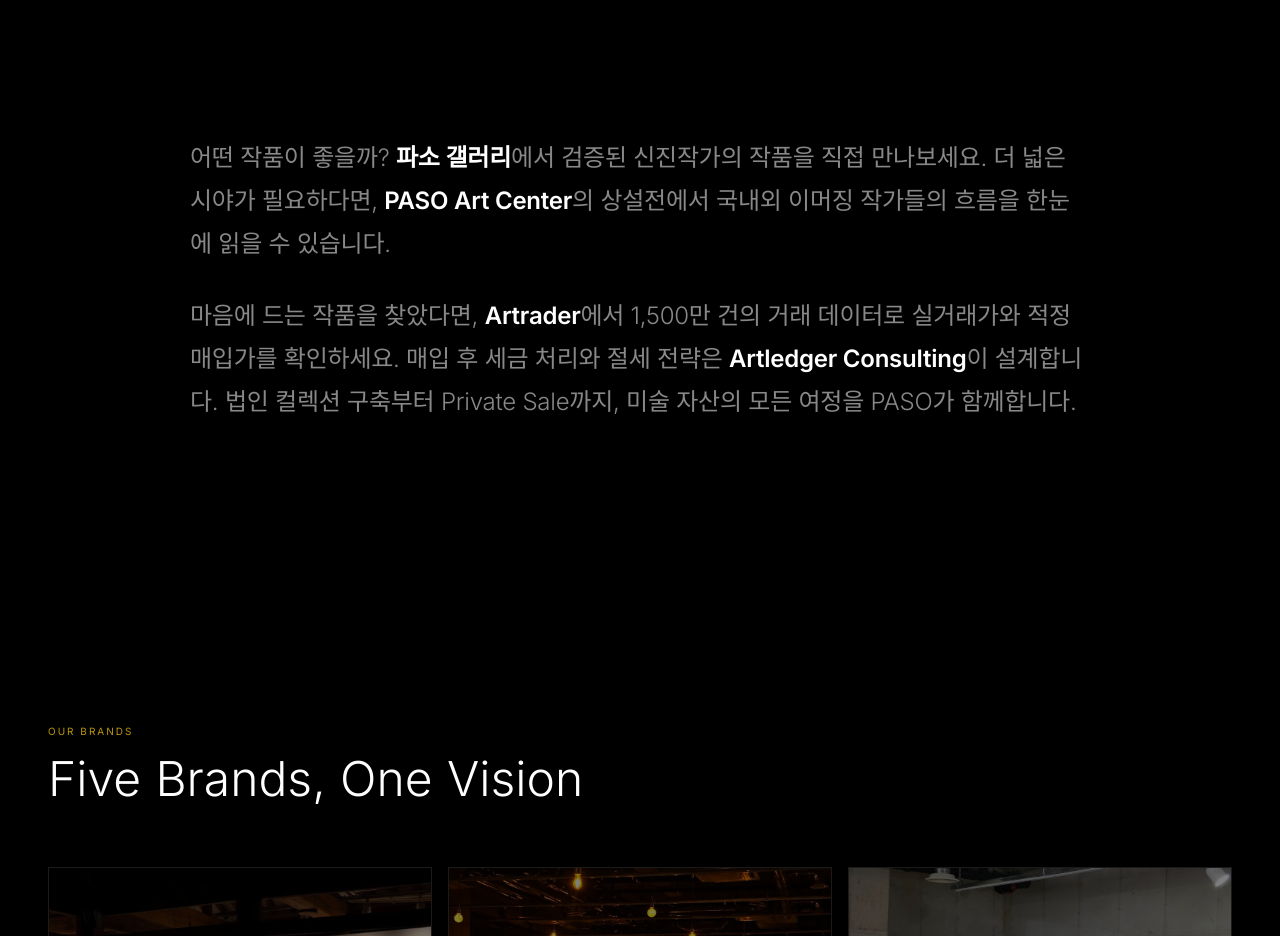
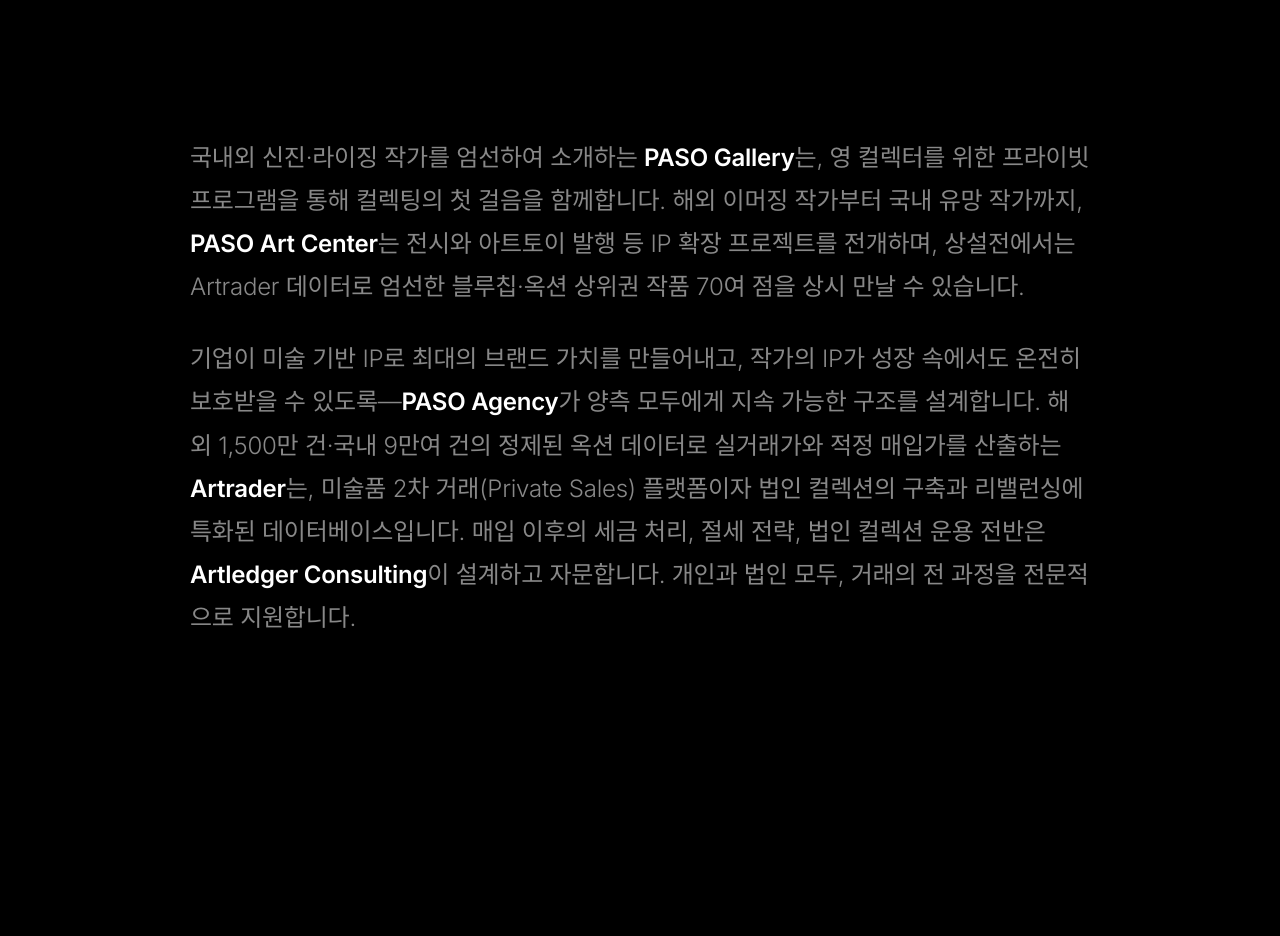
Before and after one commit to makim-414/pasocorp, a Next.js app: page / in a window 1280 px wide. Shown: the part 3640-4576 px from the top of the page. Built offline with nearby package versions, Linux system fonts and the light colour scheme.

Commit message:
Update HoverPreviewProcess with new brand copy

```diff
--- a/src/components/HoverPreviewProcess.tsx
+++ b/src/components/HoverPreviewProcess.tsx
@@ -212,10 +212,10 @@
       <div className="hp-process-section mt-8">
         <div className="hp-text-block">
           <p>
-            어떤 작품이 좋을까? <HoverLink {...linkProps("gallery")}>파소 갤러리</HoverLink>에서 검증된 신진작가의 작품을 직접 만나보세요. 더 넓은 시야가 필요하다면, <HoverLink {...linkProps("artcenter")}>PASO Art Center</HoverLink>의 상설전에서 국내외 이머징 작가들의 흐름을 한눈에 읽을 수 있습니다.
+            국내외 신진·라이징 작가를 엄선하여 소개하는 <HoverLink {...linkProps("gallery")}>PASO Gallery</HoverLink>는, 영 컬렉터를 위한 프라이빗 프로그램을 통해 컬렉팅의 첫 걸음을 함께합니다. 해외 이머징 작가부터 국내 유망 작가까지, <HoverLink {...linkProps("artcenter")}>PASO Art Center</HoverLink>는 전시와 아트토이 발행 등 IP 확장 프로젝트를 전개하며, 상설전에서는 Artrader 데이터로 엄선한 블루칩·옥션 상위권 작품 70여 점을 상시 만날 수 있습니다.
           </p>
           <p>
-            마음에 드는 작품을 찾았다면, <HoverLink {...linkProps("artrader")}>Artrader</HoverLink>에서 1,500만 건의 거래 데이터로 실거래가와 적정 매입가를 확인하세요. 매입 후 세금 처리와 절세 전략은 <HoverLink {...linkProps("artledger")}>Artledger Consulting</HoverLink>이 설계합니다. 법인 컬렉션 구축부터 Private Sale까지, 미술 자산의 모든 여정을 PASO가 함께합니다.
+            기업이 미술 기반 IP로 최대의 브랜드 가치를 만들어내고, 작가의 IP가 성장 속에서도 온전히 보호받을 수 있도록—<HoverLink {...linkProps("agency")}>PASO Agency</HoverLink>가 양측 모두에게 지속 가능한 구조를 설계합니다. 해외 1,500만 건·국내 9만여 건의 정제된 옥션 데이터로 실거래가와 적정 매입가를 산출하는 <HoverLink {...linkProps("artrader")}>Artrader</HoverLink>는, 미술품 2차 거래(Private Sales) 플랫폼이자 법인 컬렉션의 구축과 리밸런싱에 특화된 데이터베이스입니다. 매입 이후의 세금 처리, 절세 전략, 법인 컬렉션 운용 전반은 <HoverLink {...linkProps("artledger")}>Artledger Consulting</HoverLink>이 설계하고 자문합니다. 개인과 법인 모두, 거래의 전 과정을 전문적으로 지원합니다.
           </p>
         </div>
       </div>
```
